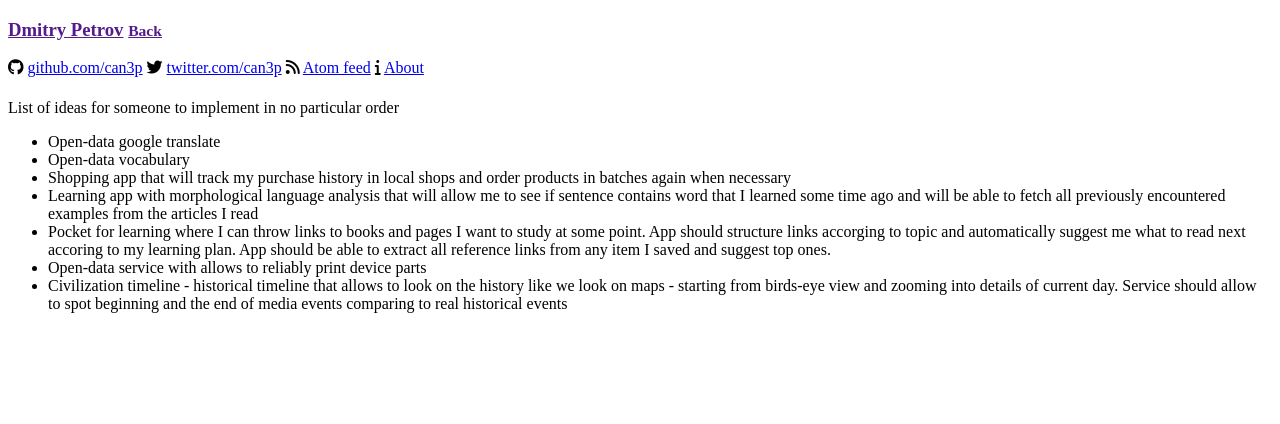
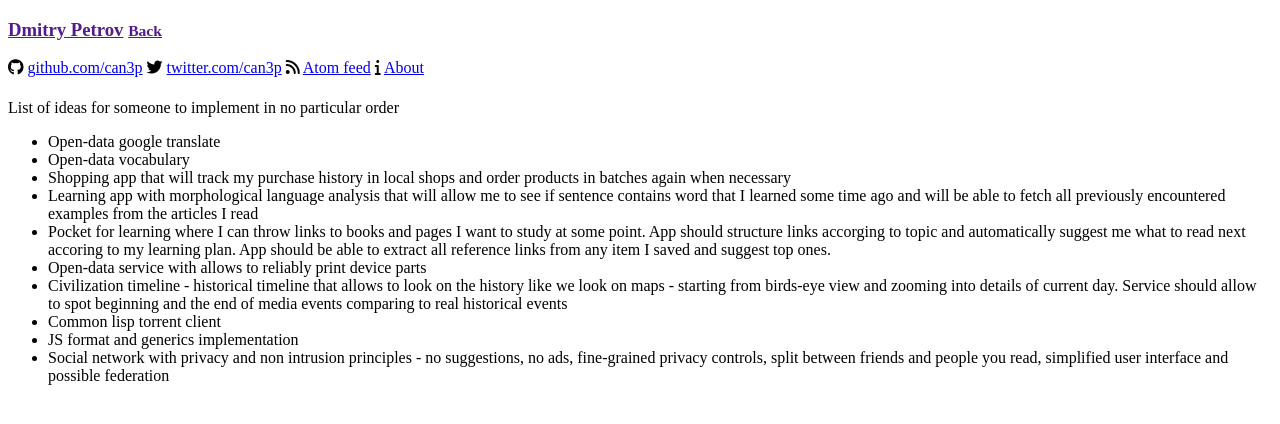
Before and after one commit to can3p/can3p.github.io, a Jekyll site: the page built from ideas.md, in a window 1280 px wide. Shown: the top 424 px of the page. Built offline with Jekyll 4.4.1, drawn with Linux system fonts in a browser that asks for light colours; nearby versions of some CDN libraries; our own code applies the rules of GitHub Pages for plain Markdown files; library files that are not in the unit come from our copies.

Commit message:
Update ideas.md

```diff
--- a/ideas.md
+++ b/ideas.md
@@ -12,3 +12,6 @@ List of ideas for someone to implement in no particular order
 * Civilization timeline - historical timeline that allows to look on the history like we look on maps - starting from
   birds-eye view and zooming into details of current day. Service should allow to spot beginning and the end of media
   events comparing to real historical events
+* Common lisp torrent client
+* JS format and generics implementation
+* Social network with privacy and non intrusion principles - no suggestions, no ads, fine-grained privacy controls, split between friends and people you read, simplified user interface and possible federation
```
